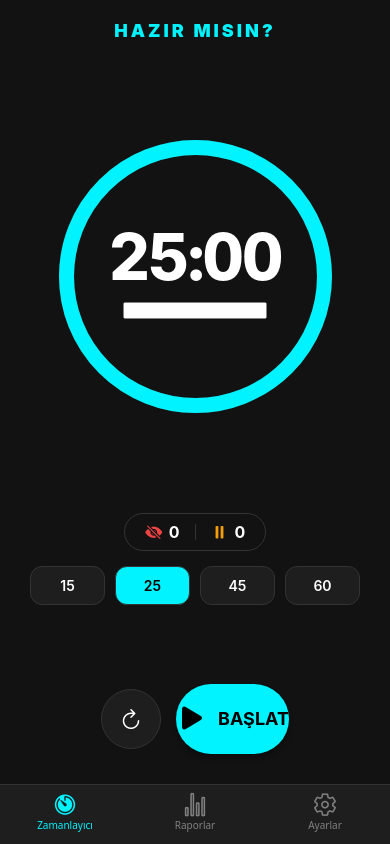
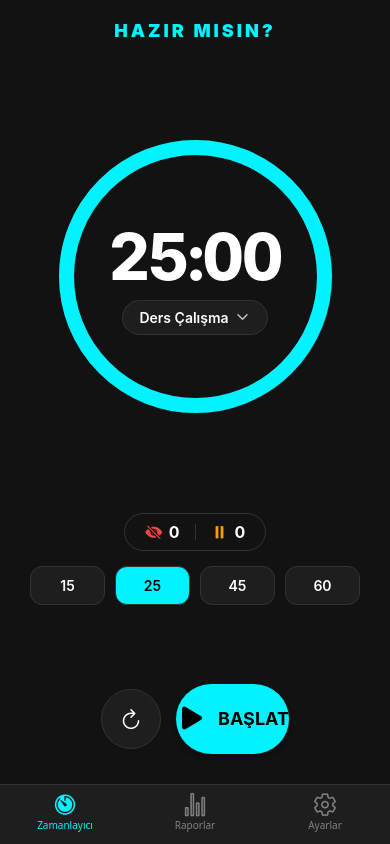
Before and after one commit to denizumur/FokusTakipApp, a React Native app: screen / in a window 390 px wide. Built offline with nearby package versions, Linux system fonts and the light colour scheme.

Commit message:
9-Kategori secimi eklendi

```diff
--- a/screens/FocusScreen.js
+++ b/screens/FocusScreen.js
@@ -1,14 +1,14 @@
 import { Ionicons } from '@expo/vector-icons';
-import { Picker } from '@react-native-picker/picker';
+// import { Picker } from '@react-native-picker/picker'; // <-- BUNU SİLDİK, ARTIK GEREK YOK
 import React, { useEffect, useRef, useState } from 'react';
-import { Alert, AppState, Dimensions, StatusBar, StyleSheet, Text, TouchableOpacity, Vibration, View } from 'react-native';
+import { Alert, AppState, Dimensions, Modal, StatusBar, StyleSheet, Text, TouchableOpacity, Vibration, View } from 'react-native';
 import { useSafeAreaInsets } from 'react-native-safe-area-context';
-import Svg, { Circle } from 'react-native-svg'; // SVG Eklendi
+import Svg, { Circle } from 'react-native-svg';
 import { useFocus } from '../context/FocusContext';
 import { saveSession } from '../utils/storage';
 
 const { width } = Dimensions.get('window');
-const CIRCLE_SIZE = width * 0.70; // Daire boyutu
+const CIRCLE_SIZE = width * 0.70;
 const STROKE_WIDTH = 15;
 const RADIUS = (CIRCLE_SIZE - STROKE_WIDTH) / 2;
 const CIRCUMFERENCE = 2 * Math.PI * RADIUS;
@@ -24,12 +24,11 @@ const formatTime = (totalSeconds) => {
 
 export default function FocusScreen() {
   const insets = useSafeAreaInsets();
-  const { colors, theme, lastCategory, updateCategory, loading } = useFocus(); // Context verileri
+  const { colors, theme, lastCategory, updateCategory, loading } = useFocus();
 
-  // Varsayılan süreler (Dk)
+  // --- STATE'LER ---
   const [workMinutes, setWorkMinutes] = useState(25);
   const [breakMinutes, setBreakMinutes] = useState(5);
-
   const [time, setTime] = useState(25 * 60);
   const [isActive, setIsActive] = useState(false);
   const [isWorkMode, setIsWorkMode] = useState(true);
@@ -37,12 +36,14 @@ export default function FocusScreen() {
   const [pauseCount, setPauseCount] = useState(0);
   const appState = useRef(AppState.currentState);
 
-  // Daire İlerlemesi Hesabı
+  // YENİ: Kategori Modalı için State
+  const [modalVisible, setModalVisible] = useState(false);
+
   const totalDuration = isWorkMode ? workMinutes * 60 : breakMinutes * 60;
   const progress = time / totalDuration;
   const strokeDashoffset = CIRCUMFERENCE - (progress * CIRCUMFERENCE);
 
-  // Sayaç Mantığı
+  // --- SAYAÇ & TAKİP MANTIĞI (Aynı) ---
   useEffect(() => {
     let interval = null;
     if (isActive && time > 0) {
@@ -53,17 +54,14 @@ export default function FocusScreen() {
     return () => clearInterval(interval);
   }, [isActive, time]);
 
-  // Arka Plan Takibi
   useEffect(() => {
     const subscription = AppState.addEventListener('change', nextAppState => {
       if (isActive && isWorkMode) {
         if (appState.current.match(/active/) && nextAppState === 'background') {
-          // Arka plana atıldı -> Dikkat dağınıklığı say
           setDistractions((d) => d + 1);
           setIsActive(false);
           Vibration.vibrate(50);
         } else if (appState.current.match(/background/) && nextAppState === 'active') {
-          // Geri geldi -> Uyar
           Alert.alert("DİKKAT!", "Odağın bozuldu! Devam etmek istiyor musun?", [
             { text: "Bitir", style: "destructive", onPress: () => hardReset() },
             { text: "Devam Et", onPress: () => setIsActive(true) }
@@ -75,7 +73,6 @@ export default function FocusScreen() {
     return () => subscription.remove();
   }, [isActive, isWorkMode]);
 
-  // Hızlı Süre Seçimi (Work Mode için)
   const handleDurationSelect = (mins) => {
     if (isActive) {
       Alert.alert("Sayaç Çalışıyor", "Süreyi değiştirmek için önce durdurmalısın.");
@@ -89,9 +86,7 @@ export default function FocusScreen() {
   };
 
   const handleToggle = () => {
-      if (isActive) {
-          setPauseCount(p => p + 1); // Duraklatma sayısını artır
-      }
+      if (isActive) setPauseCount(p => p + 1);
       setIsActive(!isActive);
       Vibration.vibrate(50);
   };
@@ -100,7 +95,7 @@ export default function FocusScreen() {
     setIsActive(false);
     Vibration.vibrate([0, 500, 200, 500]);
     if (isWorkMode) {
-      await saveSessionData(workMinutes * 60); // Tam süre kaydet
+      await saveSessionData(workMinutes * 60);
       Alert.alert("Tebrikler!", "Çalışma bitti. Mola zamanı!", [{ text: "Mola Başlat", onPress: () => startBreak() }]);
     } else {
       Alert.alert("Mola Bitti!", "Hadi tekrar çalışalım.", [{ text: "Çalışmaya Dön", onPress: () => startWork() }]);
@@ -110,16 +105,13 @@ export default function FocusScreen() {
   const handleManualStop = () => {
     const totalTime = isWorkMode ? workMinutes * 60 : breakMinutes * 60;
     const elapsed = totalTime - time;
-
-    if (isWorkMode && elapsed > 60) { // En az 1 dk çalıştıysa sor
+    if (isWorkMode && elapsed > 60) {
         Alert.alert("Seansı Bitir", "Mevcut ilerlemen kaydedilsin mi?", [
             { text: "İptal", style: "cancel" },
             { text: "Sil ve Çık", style: "destructive", onPress: () => hardReset() },
             { text: "Kaydet ve Bitir", onPress: async () => { await saveSessionData(elapsed); hardReset(); } }
         ]);
-    } else {
-        hardReset();
-    }
+    } else { hardReset(); }
   };
 
   const saveSessionData = async (durationSec) => {
@@ -137,10 +129,8 @@ export default function FocusScreen() {
   const startWork = () => { setIsWorkMode(true); setTime(workMinutes * 60); setDistractions(0); setPauseCount(0); setIsActive(false); };
   const hardReset = () => { setIsActive(false); setIsWorkMode(true); setTime(workMinutes * 60); setDistractions(0); setPauseCount(0); };
 
-  // DİNAMİK RENKLER
-  const activeColor = isWorkMode ? colors.primary : '#34D399'; // Mola rengi yeşil olsun
+  const activeColor = isWorkMode ? colors.primary : '#34D399';
 
-  // Ufak Bileşen: Süre Seçici Buton
   const DurationChip = ({ mins }) => (
     <TouchableOpacity
       onPress={() => handleDurationSelect(mins)}
@@ -162,69 +152,42 @@ export default function FocusScreen() {
     <View style={[styles.container, { backgroundColor: colors.bg, paddingTop: insets.top, paddingBottom: insets.bottom }]}>
       <StatusBar barStyle={theme === 'dark' ? "light-content" : "dark-content"} />
 
-      {/* BAŞLIK */}
       <View style={styles.header}>
         <Text style={[styles.modeText, { color: activeColor }]}>
             {isWorkMode ? (isActive ? "ODAKLANILIYOR" : "HAZIR MISIN?") : "MOLA ZAMANI"}
         </Text>
       </View>
 
-      {/* SAYAÇ DAİRESİ */}
       <View style={styles.timerContainer}>
          <Svg width={CIRCLE_SIZE} height={CIRCLE_SIZE}>
-            {/* Arka Plan Halka */}
-            <Circle
-                cx={CIRCLE_SIZE / 2} cy={CIRCLE_SIZE / 2} r={RADIUS}
-                stroke={colors.border} strokeWidth={STROKE_WIDTH} fill="transparent"
-            />
-            {/* İlerleme Halkası */}
-            <Circle
-                cx={CIRCLE_SIZE / 2} cy={CIRCLE_SIZE / 2} r={RADIUS}
-                stroke={activeColor} strokeWidth={STROKE_WIDTH} fill="transparent"
-                strokeDasharray={`${CIRCUMFERENCE} ${CIRCUMFERENCE}`}
-                strokeDashoffset={strokeDashoffset}
-                strokeLinecap="round" rotation="-90" origin={`${CIRCLE_SIZE / 2}, ${CIRCLE_SIZE / 2}`}
-            />
+            <Circle cx={CIRCLE_SIZE / 2} cy={CIRCLE_SIZE / 2} r={RADIUS} stroke={colors.border} strokeWidth={STROKE_WIDTH} fill="transparent" />
+            <Circle cx={CIRCLE_SIZE / 2} cy={CIRCLE_SIZE / 2} r={RADIUS} stroke={activeColor} strokeWidth={STROKE_WIDTH} fill="transparent" strokeDasharray={`${CIRCUMFERENCE} ${CIRCUMFERENCE}`} strokeDashoffset={strokeDashoffset} strokeLinecap="round" rotation="-90" origin={`${CIRCLE_SIZE / 2}, ${CIRCLE_SIZE / 2}`} />
          </Svg>
 
          <View style={styles.innerCircle}>
             <Text style={[styles.timerText, { color: colors.text }]}>{formatTime(time)}</Text>
-            {/* Kategori Seçici (Sadece dururken değiştirilebilir) */}
-            <View style={styles.pickerContainer}>
-                 <Picker
-                    selectedValue={lastCategory}
-                    onValueChange={(itemValue) => updateCategory(itemValue)}
-                    enabled={!isActive && isWorkMode}
-                    dropdownIconColor={colors.text}
-                    style={{ width: 160, color: colors.text, transform: [{ scale: 0.9 }] }}
-                    itemStyle={{ color: colors.text, fontSize: 14 }}
-                 >
-                    {CATEGORIES.map((cat, index) => (
-                        <Picker.Item key={index} label={cat} value={cat} />
-                    ))}
-                 </Picker>
-            </View>
+
+            {/* --- YENİ KATEGORİ SEÇİM BUTONU --- */}
+            {/* Eski Picker yerine şık bir buton koyduk */}
+            <TouchableOpacity
+                style={[styles.categoryButton, { backgroundColor: colors.card, borderColor: colors.border }]}
+                onPress={() => (!isActive && isWorkMode) ? setModalVisible(true) : null}
+                activeOpacity={0.7}
+            >
+                <Text style={[styles.categoryButtonText, { color: colors.text }]}>{lastCategory}</Text>
+                <Ionicons name="chevron-down" size={16} color={colors.text} style={{ opacity: 0.7 }} />
+            </TouchableOpacity>
          </View>
       </View>
 
-      {/* İSTATİSTİK & HIZLI SEÇİM */}
       <View style={styles.middleSection}>
           {isWorkMode ? (
              <View style={{ width: '100%', alignItems: 'center' }}>
-                 {/* İstatistikler */}
                  <View style={[styles.statsRow, { borderColor: colors.border }]}>
-                    <View style={styles.statItem}>
-                        <Ionicons name="eye-off" size={18} color="#ef4444" />
-                        <Text style={[styles.statValue, { color: colors.text }]}>{distractions}</Text>
-                    </View>
+                    <View style={styles.statItem}><Ionicons name="eye-off" size={18} color="#ef4444" /><Text style={[styles.statValue, { color: colors.text }]}>{distractions}</Text></View>
                     <View style={[styles.divider, { backgroundColor: colors.border }]} />
-                    <View style={styles.statItem}>
-                        <Ionicons name="pause" size={18} color="#f59e0b" />
-                        <Text style={[styles.statValue, { color: colors.text }]}>{pauseCount}</Text>
-                    </View>
+                    <View style={styles.statItem}><Ionicons name="pause" size={18} color="#f59e0b" /><Text style={[styles.statValue, { color: colors.text }]}>{pauseCount}</Text></View>
                  </View>
-
-                 {/* Hızlı Süre Seçimi */}
                  <View style={styles.chipsRow}>
                     <DurationChip mins={15} />
                     <DurationChip mins={25} />
@@ -237,128 +200,129 @@ export default function FocusScreen() {
           )}
       </View>
 
-      {/* BUTONLAR */}
       <View style={styles.buttonContainer}>
-        {/* Reset Butonu */}
-        <TouchableOpacity
-            style={[styles.resetButton, { backgroundColor: colors.card, borderColor: colors.border }]}
-            onPress={handleManualStop}
-        >
+        <TouchableOpacity style={[styles.resetButton, { backgroundColor: colors.card, borderColor: colors.border }]} onPress={handleManualStop}>
           <Ionicons name={isActive ? "stop" : "refresh"} size={24} color={colors.text} />
         </TouchableOpacity>
-
-        {/* Ana Başlat/Durdur Butonu */}
-        <TouchableOpacity
-          style={[styles.mainButton, { backgroundColor: isActive ? '#ef4444' : activeColor }]}
-          onPress={handleToggle}
-        >
+        <TouchableOpacity style={[styles.mainButton, { backgroundColor: isActive ? '#ef4444' : activeColor }]} onPress={handleToggle}>
           <Ionicons name={isActive ? "pause" : "play"} size={32} color={theme === 'dark' ? '#000' : '#fff'} />
-          <Text style={[styles.buttonText, { color: theme === 'dark' ? '#000' : '#fff' }]}>
-              {isActive ? "DURAKLAT" : "BAŞLAT"}
-          </Text>
+          <Text style={[styles.buttonText, { color: theme === 'dark' ? '#000' : '#fff' }]}>{isActive ? "DURAKLAT" : "BAŞLAT"}</Text>
         </TouchableOpacity>
       </View>
+
+      {/* --- YENİ ÖZEL KATEGORİ MODALI --- */}
+      <Modal
+        animationType="fade"
+        transparent={true}
+        visible={modalVisible}
+        onRequestClose={() => setModalVisible(false)}
+      >
+        <TouchableOpacity
+            style={styles.modalOverlay}
+            activeOpacity={1}
+            onPress={() => setModalVisible(false)}
+        >
+            <View style={[styles.modalContent, { backgroundColor: colors.card, shadowColor: colors.text }]}>
+                <Text style={[styles.modalTitle, { color: colors.text }]}>Kategori Seç</Text>
+                {CATEGORIES.map((cat, index) => (
+                    <TouchableOpacity
+                        key={index}
+                        style={[
+                            styles.modalItem,
+                            { borderBottomColor: colors.border },
+                            lastCategory === cat && { backgroundColor: colors.primary + '15' } // Seçili olanı hafif boya
+                        ]}
+                        onPress={() => {
+                            updateCategory(cat);
+                            setModalVisible(false);
+                        }}
+                    >
+                        <Text style={[
+                            styles.modalItemText,
+                            { color: lastCategory === cat ? colors.primary : colors.text, fontWeight: lastCategory === cat ? '700' : '400' }
+                        ]}>
+                            {cat}
+                        </Text>
+                        {lastCategory === cat && <Ionicons name="checkmark-circle" size={20} color={colors.primary} />}
+                    </TouchableOpacity>
+                ))}
+            </View>
+        </TouchableOpacity>
+      </Modal>
+
     </View>
   );
 }
 
 const styles = StyleSheet.create({
-  container: { flex: 1, alignItems: 'center', justifyContent: 'space-between' }, // Space-between ile yaydık
+  container: { flex: 1, alignItems: 'center', justifyContent: 'space-between' },
   header: { marginTop: 20 },
   modeText: { fontSize: 18, fontWeight: '900', letterSpacing: 3, textTransform: 'uppercase' },
+  timerContainer: { alignItems: 'center', justifyContent: 'center', position: 'relative', marginVertical: 20 },
+  innerCircle: { position: 'absolute', alignItems: 'center', justifyContent: 'center', width: '100%', height: '100%' },
+  timerText: { fontSize: 64, fontWeight: '800', fontVariant: ['tabular-nums'], letterSpacing: -2 },
 
-  // Sayaç Stilleri
-  timerContainer: {
-    alignItems: 'center',
-    justifyContent: 'center',
-    position: 'relative',
-    marginVertical: 20,
+  // YENİ KATEGORİ BUTON STİLİ
+  categoryButton: {
+      flexDirection: 'row',
+      alignItems: 'center',
+      paddingVertical: 8,
+      paddingHorizontal: 16,
+      borderRadius: 20,
+      borderWidth: 1,
+      marginTop: 5, // Sayının hemen altına
+      gap: 6
   },
-  innerCircle: {
-      position: 'absolute',
-      alignItems: 'center',
-      justifyContent: 'center',
-      width: '100%',
-      height: '100%'
-  },
-  timerText: {
-    fontSize: 64,
-    fontWeight: '800',
-    fontVariant: ['tabular-nums'],
-    letterSpacing: -2
-  },
-  pickerContainer: {
-      marginTop: -10, // Sayının hemen altına
-      height: 50,
-      justifyContent: 'center',
-      overflow: 'hidden',
+  categoryButtonText: {
+      fontSize: 14,
+      fontWeight: '600',
   },
 
-  // Orta Bölüm (İstatistik + Çipler)
-  middleSection: {
-      width: '100%',
-      paddingHorizontal: 30,
-      alignItems: 'center',
-      justifyContent: 'center',
-      gap: 20,
-  },
-  statsRow: {
-      flexDirection: 'row',
-      paddingVertical: 8,
-      paddingHorizontal: 20,
-      borderRadius: 20,
-      borderWidth: 1,
-      alignItems: 'center',
-      marginBottom: 15,
-  },
+  middleSection: { width: '100%', paddingHorizontal: 30, alignItems: 'center', justifyContent: 'center', gap: 20 },
+  statsRow: { flexDirection: 'row', paddingVertical: 8, paddingHorizontal: 20, borderRadius: 20, borderWidth: 1, alignItems: 'center', marginBottom: 15 },
   statItem: { flexDirection: 'row', alignItems: 'center', gap: 6 },
   divider: { width: 1, height: 16, marginHorizontal: 15 },
   statValue: { fontSize: 16, fontWeight: 'bold' },
+  chipsRow: { flexDirection: 'row', justifyContent: 'space-between', width: '100%', gap: 10 },
+  chip: { flex: 1, paddingVertical: 10, borderRadius: 12, borderWidth: 1, alignItems: 'center', justifyContent: 'center' },
+  buttonContainer: { flexDirection: 'row', marginBottom: 30, alignItems: 'center', paddingHorizontal: 30, gap: 15 },
+  mainButton: { flex: 1, height: 70, borderRadius: 35, flexDirection: 'row', alignItems: 'center', justifyContent: 'center', gap: 10, elevation: 5, shadowColor: "#000", shadowOffset: {width: 0, height: 4}, shadowOpacity: 0.3, shadowRadius: 5 },
+  resetButton: { width: 60, height: 60, borderRadius: 30, borderWidth: 1, alignItems: 'center', justifyContent: 'center' },
+  buttonText: { fontSize: 18, fontWeight: 'bold' },
 
-  chipsRow: {
+  // --- MODAL STİLLERİ ---
+  modalOverlay: {
+      flex: 1,
+      backgroundColor: 'rgba(0,0,0,0.5)', // Arka planı karart
+      justifyContent: 'center',
+      alignItems: 'center',
+  },
+  modalContent: {
+      width: '80%',
+      borderRadius: 24,
+      padding: 20,
+      shadowOffset: { width: 0, height: 10 },
+      shadowOpacity: 0.25,
+      shadowRadius: 10,
+      elevation: 10,
+  },
+  modalTitle: {
+      fontSize: 18,
+      fontWeight: '800',
+      marginBottom: 15,
+      textAlign: 'center',
+      textTransform: 'uppercase',
+      letterSpacing: 1,
+  },
+  modalItem: {
       flexDirection: 'row',
       justifyContent: 'space-between',
-      width: '100%',
-      gap: 10,
+      alignItems: 'center',
+      paddingVertical: 15,
+      borderBottomWidth: 1,
   },
-  chip: {
-      flex: 1,
-      paddingVertical: 10,
-      borderRadius: 12,
-      borderWidth: 1,
-      alignItems: 'center',
-      justifyContent: 'center',
-  },
-
-  // Butonlar
-  buttonContainer: {
-      flexDirection: 'row',
-      marginBottom: 30,
-      alignItems: 'center',
-      paddingHorizontal: 30,
-      gap: 15
-  },
-  mainButton: {
-      flex: 1,
-      height: 70,
-      borderRadius: 35,
-      flexDirection: 'row',
-      alignItems: 'center',
-      justifyContent: 'center',
-      gap: 10,
-      elevation: 5,
-      shadowColor: "#000",
-      shadowOffset: {width: 0, height: 4},
-      shadowOpacity: 0.3,
-      shadowRadius: 5,
-  },
-  resetButton: {
-      width: 60,
-      height: 60,
-      borderRadius: 30,
-      borderWidth: 1,
-      alignItems: 'center',
-      justifyContent: 'center',
-  },
-  buttonText: { fontSize: 18, fontWeight: 'bold' },
+  modalItemText: {
+      fontSize: 16,
+      fontWeight: '500',
+  }
 });
```
